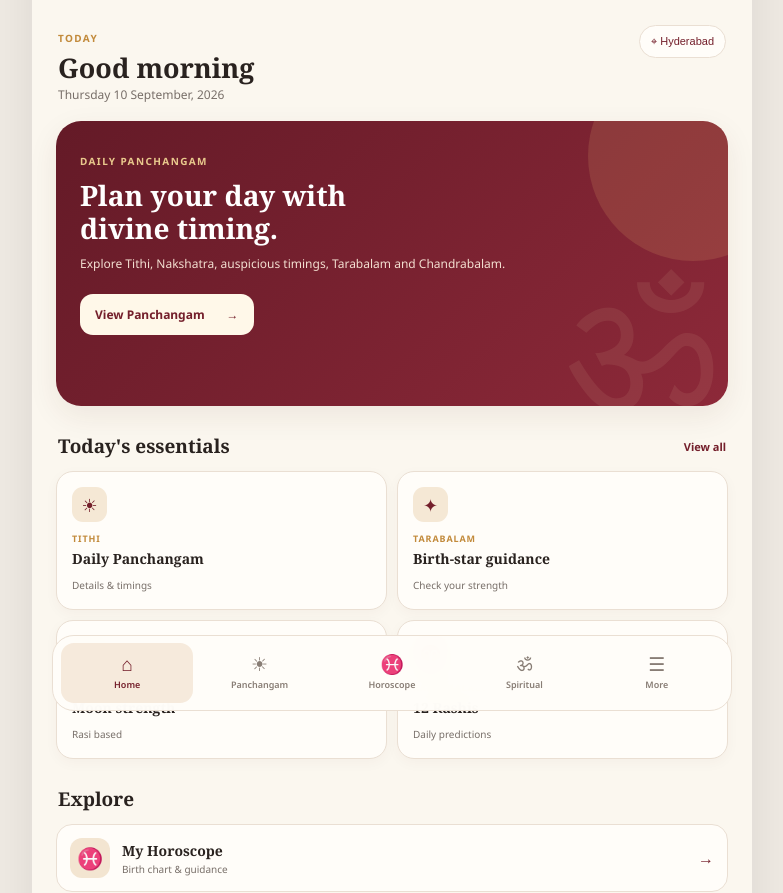
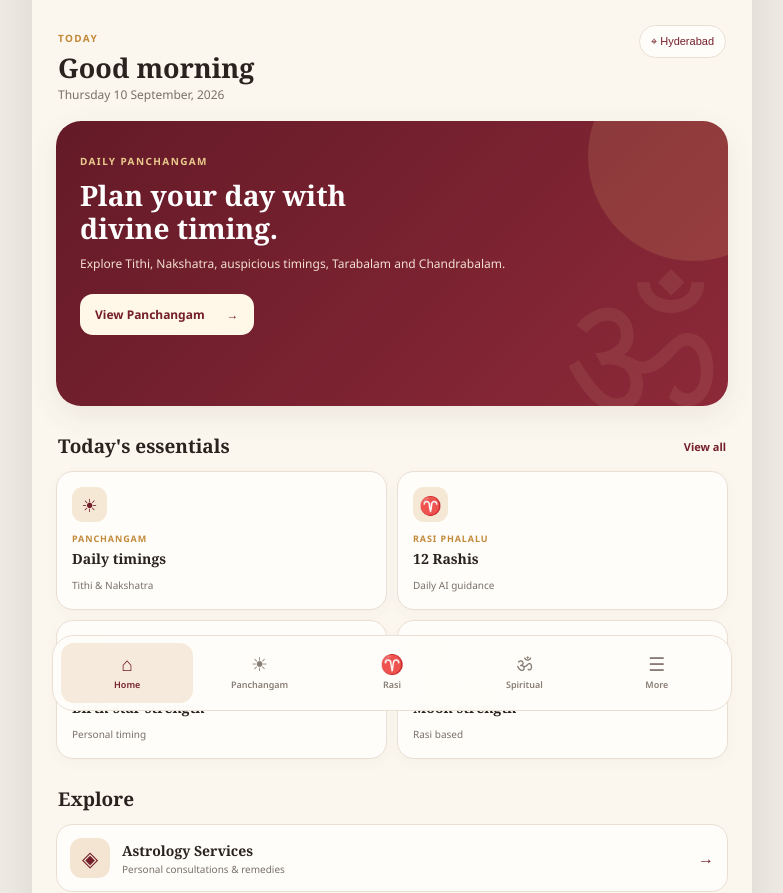
Before and after one commit to Siddhaacu/siddha-astro-mobile-redesign, a website: page index.html in a window 1280 px wide. Shown: the part 75-968 px from the top of the page, without its empty margins (248-1031 px from the left). Drawn offline with Linux system fonts and the light colour scheme.

Commit message:
align home navigation with Siddha Astro app structure

```diff
--- a/index.html
+++ b/index.html
@@ -4,68 +4,19 @@
   <meta charset="utf-8">
   <meta name="viewport" content="width=device-width, initial-scale=1, viewport-fit=cover">
   <meta name="theme-color" content="#741f2b">
-  <meta name="description" content="Siddha Astro — Panchangam, astrology, spiritual wisdom and daily guidance.">
-  <link rel="manifest" href="manifest.json">
-  <link rel="icon" href="icon.svg" type="image/svg+xml">
-  <link rel="stylesheet" href="styles.css">
+  <meta name="description" content="Siddha Astro — Panchangam, Rasi Phalalu, spiritual wisdom and astrology services.">
+  <link rel="manifest" href="manifest.json"><link rel="icon" href="icon.svg" type="image/svg+xml"><link rel="stylesheet" href="styles.css">
   <title>Siddha Astro</title>
 </head>
-<body>
-  <div class="app-shell">
-    <header class="topbar">
-      <div class="brand-wrap">
-        <div class="brand-mark">ॐ</div>
-        <div><div class="brand">Siddha Astro</div><div class="brand-sub">Vedic wisdom • Daily guidance</div></div>
-      </div>
-      <div class="top-actions"><button class="icon-btn" aria-label="Search" onclick="toast('Search will be enabled in the next phase')">⌕</button><button class="icon-btn" aria-label="Theme" onclick="toggleTheme()">◐</button></div>
-    </header>
-
-    <main class="page">
-      <section class="welcome">
-        <div><span class="eyebrow">TODAY</span><h1 id="todayTitle">Your spiritual day</h1><p id="todayDate"></p></div>
-        <button class="location-pill" onclick="toast('Location settings coming next')">⌖ Hyderabad</button>
-      </section>
-
-      <section class="hero-card">
-        <div class="hero-glow"></div><div class="hero-content">
-          <span class="eyebrow light">DAILY PANCHANGAM</span>
-          <h2>Plan your day with<br>divine timing.</h2>
-          <p>Explore Tithi, Nakshatra, auspicious timings, Tarabalam and Chandrabalam.</p>
-          <a class="primary-btn" href="panchangam.html">View Panchangam <span>→</span></a>
-        </div><div class="om-watermark">ॐ</div>
-      </section>
-
-      <section class="section"><div class="section-head"><h2>Today's essentials</h2><a href="panchangam.html">View all</a></div>
-        <div class="metric-grid">
-          <a class="metric-card" href="panchangam.html"><span class="metric-icon">☀</span><small>Tithi</small><strong>Daily Panchangam</strong><span class="muted">Details & timings</span></a>
-          <a class="metric-card" href="panchangam.html#tarabalam"><span class="metric-icon">✦</span><small>Tarabalam</small><strong>Birth-star guidance</strong><span class="muted">Check your strength</span></a>
-          <a class="metric-card" href="panchangam.html#chandrabalam"><span class="metric-icon">☾</span><small>Chandrabalam</small><strong>Moon strength</strong><span class="muted">Rasi based</span></a>
-          <a class="metric-card" href="rasi-phalalu.html"><span class="metric-icon">♈</span><small>Rasi Phalalu</small><strong>12 Rashis</strong><span class="muted">Daily predictions</span></a>
-        </div>
-      </section>
-
-      <section class="section"><div class="section-head"><h2>Explore</h2></div>
-        <div class="quick-grid">
-          <a href="horoscope.html" class="quick-card"><span>♓</span><div><strong>My Horoscope</strong><small>Birth chart & guidance</small></div><b>→</b></a>
-          <a href="spiritual.html" class="quick-card"><span>ॐ</span><div><strong>Spiritual Library</strong><small>Slokas, mantras & stotrams</small></div><b>→</b></a>
-          <a href="services.html" class="quick-card"><span>◈</span><div><strong>Astrology Services</strong><small>Personal consultations</small></div><b>→</b></a>
-        </div>
-      </section>
-
-      <section class="quote-card"><span class="quote-mark">“</span><p>Know the time. Understand yourself. Walk your path with clarity.</p><small>— Siddha Astro</small></section>
-
-      <section class="section"><div class="section-head"><h2>Daily spiritual reading</h2><a href="spiritual.html">Open library</a></div><a class="reading-card" href="spiritual.html"><div class="reading-icon">ॐ</div><div><span class="eyebrow">DAILY SLOKA</span><h3>Wisdom for today</h3><p>Read a selected verse and its meaning.</p></div><span>→</span></a></section>
-    </main>
-
-    <nav class="bottom-nav" aria-label="Primary navigation">
-      <a class="active" href="index.html"><span>⌂</span><small>Home</small></a>
-      <a href="panchangam.html"><span>☀</span><small>Panchangam</small></a>
-      <a href="horoscope.html"><span>♓</span><small>Horoscope</small></a>
-      <a href="spiritual.html"><span>ॐ</span><small>Spiritual</small></a>
-      <a href="more.html"><span>☰</span><small>More</small></a>
-    </nav>
-  </div>
-  <div id="toast" class="toast"></div>
-  <script src="app.js"></script>
-</body>
-</html>
+<body><div class="app-shell">
+<header class="topbar"><div class="brand-wrap"><div class="brand-mark">ॐ</div><div><div class="brand">Siddha Astro</div><div class="brand-sub">Vedic wisdom • Daily guidance</div></div></div><div class="top-actions"><button class="icon-btn" aria-label="Search" onclick="toast('Search will be enabled in the next phase')">⌕</button><button class="icon-btn" aria-label="Theme" onclick="toggleTheme()">◐</button></div></header>
+<main class="page">
+<section class="welcome"><div><span class="eyebrow">TODAY</span><h1 id="todayTitle">Your spiritual day</h1><p id="todayDate"></p></div><button class="location-pill" onclick="location.href='panchangam.html'">⌖ Hyderabad</button></section>
+<section class="hero-card"><div class="hero-glow"></div><div class="hero-content"><span class="eyebrow light">DAILY PANCHANGAM</span><h2>Plan your day with<br>divine timing.</h2><p>Explore Tithi, Nakshatra, auspicious timings, Tarabalam and Chandrabalam.</p><a class="primary-btn" href="panchangam.html">View Panchangam <span>→</span></a></div><div class="om-watermark">ॐ</div></section>
+<section class="section"><div class="section-head"><h2>Today's essentials</h2><a href="panchangam.html">View all</a></div><div class="metric-grid"><a class="metric-card" href="panchangam.html"><span class="metric-icon">☀</span><small>Panchangam</small><strong>Daily timings</strong><span class="muted">Tithi & Nakshatra</span></a><a class="metric-card" href="rasi-phalalu.html"><span class="metric-icon">♈</span><small>Rasi Phalalu</small><strong>12 Rashis</strong><span class="muted">Daily AI guidance</span></a><a class="metric-card" href="panchangam.html#tarabalam"><span class="metric-icon">✦</span><small>Tarabalam</small><strong>Birth-star strength</strong><span class="muted">Personal timing</span></a><a class="metric-card" href="panchangam.html#chandrabalam"><span class="metric-icon">☾</span><small>Chandrabalam</small><strong>Moon strength</strong><span class="muted">Rasi based</span></a></div></section>
+<section class="section"><div class="section-head"><h2>Explore</h2></div><div class="quick-grid"><a href="services.html" class="quick-card"><span>◈</span><div><strong>Astrology Services</strong><small>Personal consultations & remedies</small></div><b>→</b></a><a href="spiritual-library.html" class="quick-card"><span>ॐ</span><div><strong>Spiritual Library</strong><small>Slokas, mantras, stotras & scriptures</small></div><b>→</b></a><a href="horoscope.html" class="quick-card"><span>♓</span><div><strong>My Horoscope</strong><small>Personal astrology services</small></div><b>→</b></a></div></section>
+<section class="quote-card"><span class="quote-mark">“</span><p>Know the time. Understand yourself. Walk your path with clarity.</p><small>— Siddha Astro</small></section>
+<section class="section"><div class="section-head"><h2>Daily spiritual reading</h2><a href="spiritual-library.html">Open library</a></div><a class="reading-card" href="spiritual-library.html"><div class="reading-icon">ॐ</div><div><span class="eyebrow">DAILY SLOKA</span><h3>Wisdom for today</h3><p>Read a selected verse and its meaning.</p></div><span>→</span></a></section>
+</main>
+<nav class="bottom-nav" aria-label="Primary navigation"><a class="active" href="index.html"><span>⌂</span><small>Home</small></a><a href="panchangam.html"><span>☀</span><small>Panchangam</small></a><a href="rasi-phalalu.html"><span>♈</span><small>Rasi</small></a><a href="spiritual-library.html"><span>ॐ</span><small>Spiritual</small></a><a href="more.html"><span>☰</span><small>More</small></a></nav>
+</div><div id="toast" class="toast"></div><script src="app.js"></script></body></html>
```
